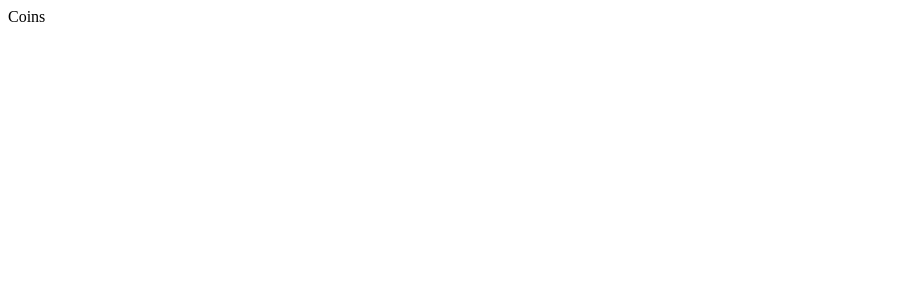
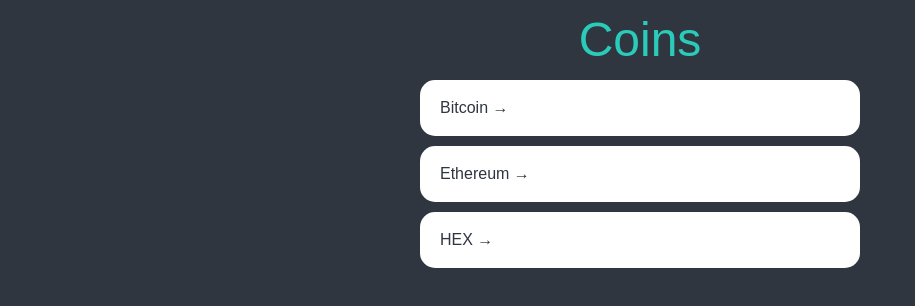
Before and after one commit to RanungPark/study-react, a React (Create React App) app in the folder react-typescript-masterclass/: page / in a window 1280 px wide. Shown: the top 306 px of the page, without its empty margins (0-915 px from the left). Built offline with nearby package versions, Linux system fonts and the light colour scheme.

Commit message:
스타일 리셋과 링크 넣기

```diff
--- a/react-typescript-masterclass/src/App.tsx
+++ b/react-typescript-masterclass/src/App.tsx
@@ -1,9 +1,73 @@
 import React from 'react';
 import Router from './routes/Router';
+import { createGlobalStyle } from 'styled-components';
 
+const GlobalStyle = createGlobalStyle`
+  @import url('https://fonts.googleapis.com/css2?family=Noto+Sans+KR:wght@400;500;700&family=Source+Sans+3:wght@300;400&display=swap');
+  html, body, div, span, applet, object, iframe,
+  h1, h2, h3, h4, h5, h6, p, blockquote, pre,
+  a, abbr, acronym, address, big, cite, code,
+  del, dfn, em, img, ins, kbd, q, s, samp,
+  small, strike, strong, sub, sup, tt, var,
+  b, u, i, center,
+  dl, dt, dd, menu, ol, ul, li,
+  fieldset, form, label, legend,
+  table, caption, tbody, tfoot, thead, tr, th, td,
+  article, aside, canvas, details, embed,
+  figure, figcaption, footer, header, hgroup,
+  main, menu, nav, output, ruby, section, summary,
+  time, mark, audio, video {
+    margin: 0;
+    padding: 0;
+    border: 0;
+    font-size: 100%;
+    font: inherit;
+    vertical-align: baseline;
+  }
+  /* HTML5 display-role reset for older browsers */
+  article, aside, details, figcaption, figure,
+  footer, header, hgroup, main, menu, nav, section {
+    display: block;
+  }
+  /* HTML5 hidden-attribute fix for newer browsers */
+  *[hidden] {
+      display: none;
+  }
+  * {
+    box-sizing: border-box;
+  }
+  body {
+    line-height: 1;
+    background-color: ${props => props.theme.bgColor};
+    color: ${props => props.theme.textColor};
+    font-family: 'Source Sans 3', sans-serif;
+  }
+  a {
+    text-decoration: none;
+    color: inherit;
+  }
+  menu, ol, ul {
+    list-style: none;
+  }
+  blockquote, q {
+    quotes: none;
+  }
+  blockquote:before, blockquote:after,
+  q:before, q:after {
+    content: '';
+    content: none;
+  }
+  table {
+    border-collapse: collapse;
+    border-spacing: 0;
+  }
+`
 const App = () => {
   return (
-    <Router />
+    <>
+      <GlobalStyle/>
+      <Router />
+    </>
   );
 };
 
--- a/react-typescript-masterclass/src/routes/Coin.tsx
+++ b/react-typescript-masterclass/src/routes/Coin.tsx
@@ -9,9 +9,9 @@ const Coin = () => {
   const { coinId } = useParams<RouteParams>();
 
   return (
-    <div>
+    <h1>
       Coin:{coinId}
-    </div>
+    </h1>
   );
 };
 
--- a/react-typescript-masterclass/src/routes/Coins.tsx
+++ b/react-typescript-masterclass/src/routes/Coins.tsx
@@ -1,10 +1,89 @@
 import React from 'react';
+import { Link } from 'react-router-dom';
+import styled from 'styled-components';
+
+const Container = styled.div`
+  padding: 0px 20px;
+  max-width: 480px;
+  margin: 0 auto;
+`
+
+const Header = styled.div`
+  height: 10vh;
+  display: flex;
+  justify-content: center;
+  align-items: center;
+`
+
+const CoinList = styled.ul`
+`
+
+const Coin = styled.li`
+  background-color: white;
+  color: ${props => props.theme.bgColor};
+  border-radius: 15px;
+  margin-bottom: 10px;
+
+  a{
+    transition: color .2s ease-in;
+    display: block;
+    padding: 20px;
+  }
+
+  &:hover{
+    a{
+      color: ${props => props.theme.accentColor};
+    }
+  }
+`
+
+const Tittle = styled.h1`
+  font-size: 48px;
+  color: ${props => props.theme.accentColor};
+`
+
+const coins = [
+  {
+    id: "btc-bitcoin",
+    name: "Bitcoin",
+    symbol: "BTC",
+    rank: 1,
+    is_new: false,
+    is_active: true,
+    type: "coin",
+  },
+  {
+    id: "eth-ethereum",
+    name: "Ethereum",
+    symbol: "ETH",
+    rank: 2,
+    is_new: false,
+    is_active: true,
+    type: "coin",
+  },
+  {
+    id: "hex-hex",
+    name: "HEX",
+    symbol: "HEX",
+    rank: 3,
+    is_new: false,
+    is_active: true,
+    type: "token",
+  },
+]
 
 const Coins = () => {
   return (
-    <div>
-      Coins
-    </div>
+    <Container>
+      <Header>
+        <Tittle>
+        Coins
+        </Tittle>
+      </Header>
+      <CoinList>
+        {coins.map(coin => <Coin key={coin.id}><Link to={`/${coin.id}`}>{coin.name} &rarr;</Link></Coin>)}
+      </CoinList>
+    </Container>
   );
 };
 
--- a/react-typescript-masterclass/src/styled.d.ts
+++ b/react-typescript-masterclass/src/styled.d.ts
@@ -4,5 +4,6 @@ declare module 'styled-components' {
   export interface DefaultTheme {
     textColor : string;
     bgColor: string;
+    accentColor: string;
   }
 }
--- a/react-typescript-masterclass/src/theme.ts
+++ b/react-typescript-masterclass/src/theme.ts
@@ -1,6 +1,7 @@
 import { DefaultTheme } from 'styled-components';
 
 export const Theme:DefaultTheme = {
-  bgColor: 'white',
-  textColor: 'black',
+  bgColor: '#2f3640',
+  textColor: '#f5f6fa',
+  accentColor: '#2bcbba',
 }
```
